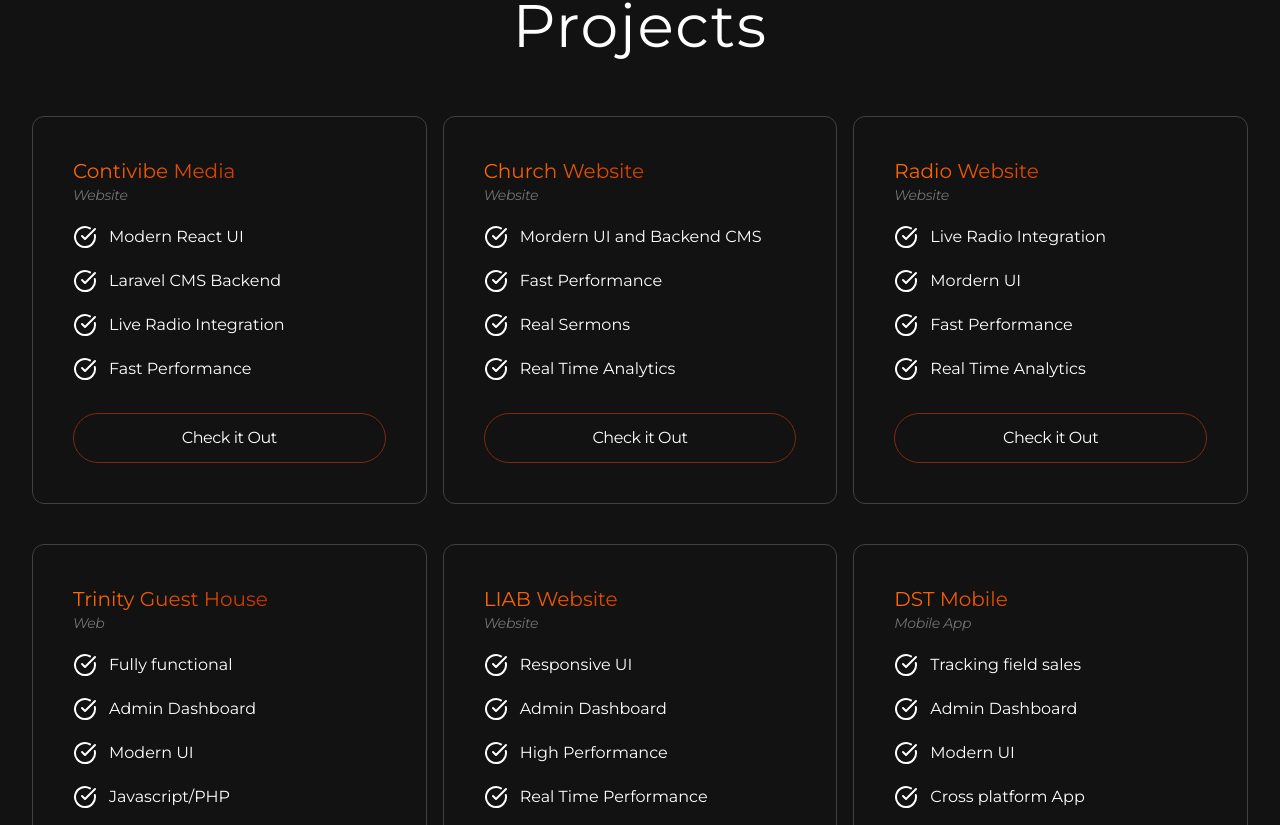
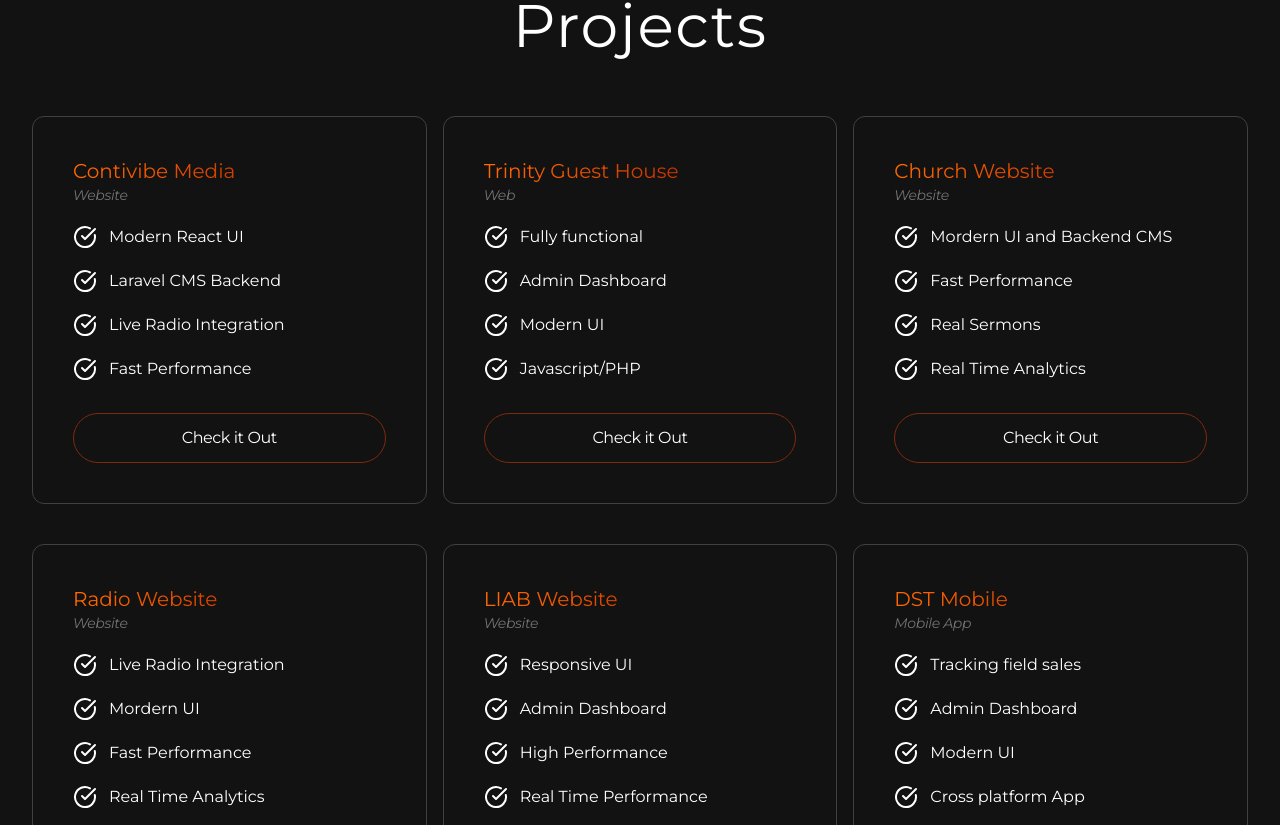
Before and after one commit to MWIYIKINWA/prosperTech.com, a React (Vite) app: page / in a window 1280 px wide. Shown: the part 1555-2380 px from the top of the page. Built offline with nearby package versions, Linux system fonts and the light colour scheme.

Commit message:
Update index.jsx

```diff
--- a/src/constants/index.jsx
+++ b/src/constants/index.jsx
@@ -102,6 +102,17 @@ export const projects = [
     ],
      link:"https://contivibemedia.com",
   },
+   {
+    title: "Trinity Guest House",
+    category: "Web",
+    features: [
+      "Fully functional",
+      "Admin Dashboard",
+      "Modern UI",
+      "Javascript/PHP",
+    ],
+    link:"https://trinitygraceguesthouse.com",
+  },
     {
     title: "Church Website",
     category: "Website",
@@ -124,17 +135,6 @@ export const projects = [
       "Real Time Analytics",
     ],
      link:"https://hifiradios.com",
-  },
-      {
-    title: "Trinity Guest House",
-    category: "Web",
-    features: [
-      "Fully functional",
-      "Admin Dashboard",
-      "Modern UI",
-      "Javascript/PHP",
-    ],
-    link:"https://trinitygraceguesthouse.com",
   },
   {
     title: "LIAB Website",
```
